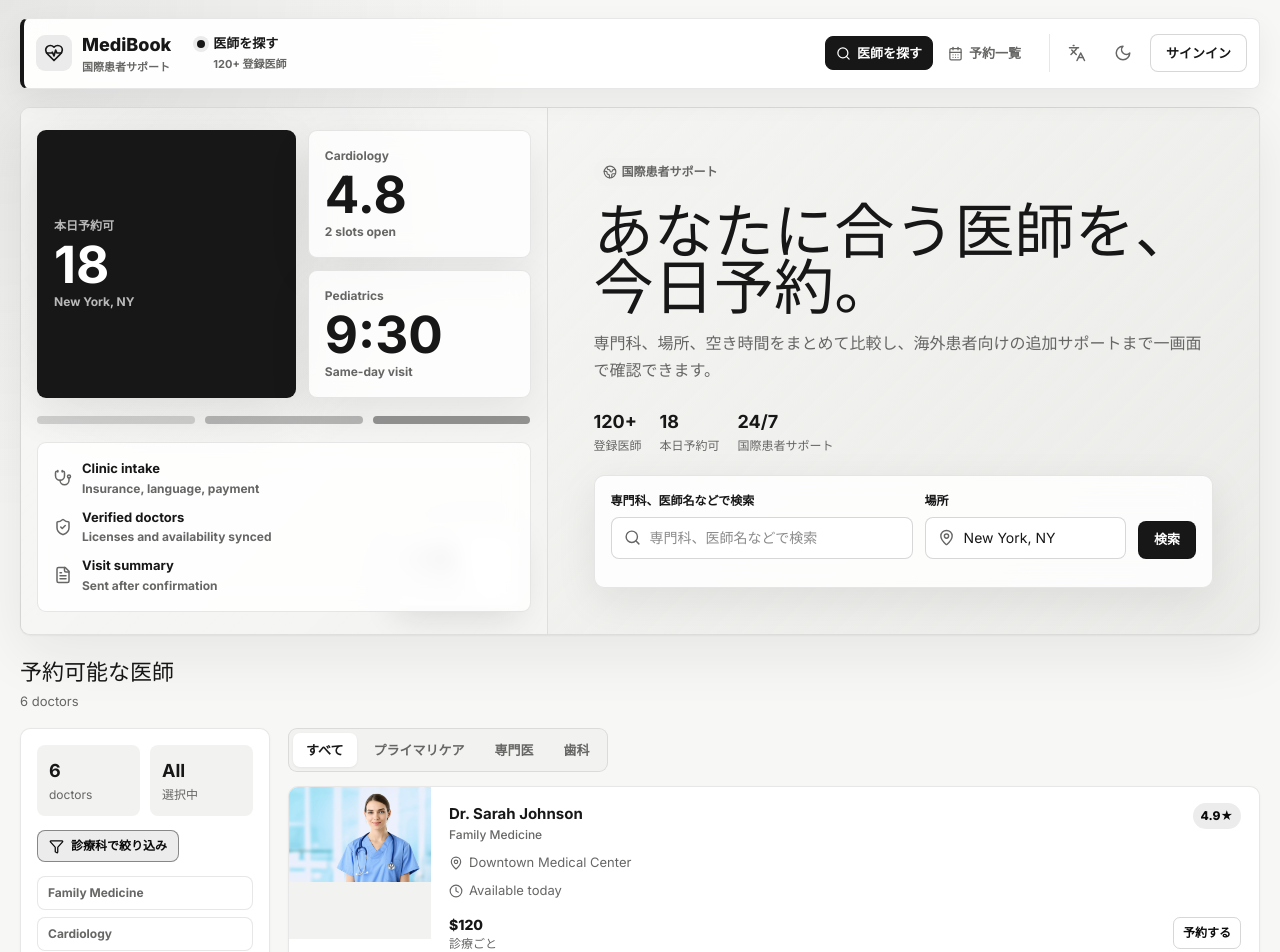
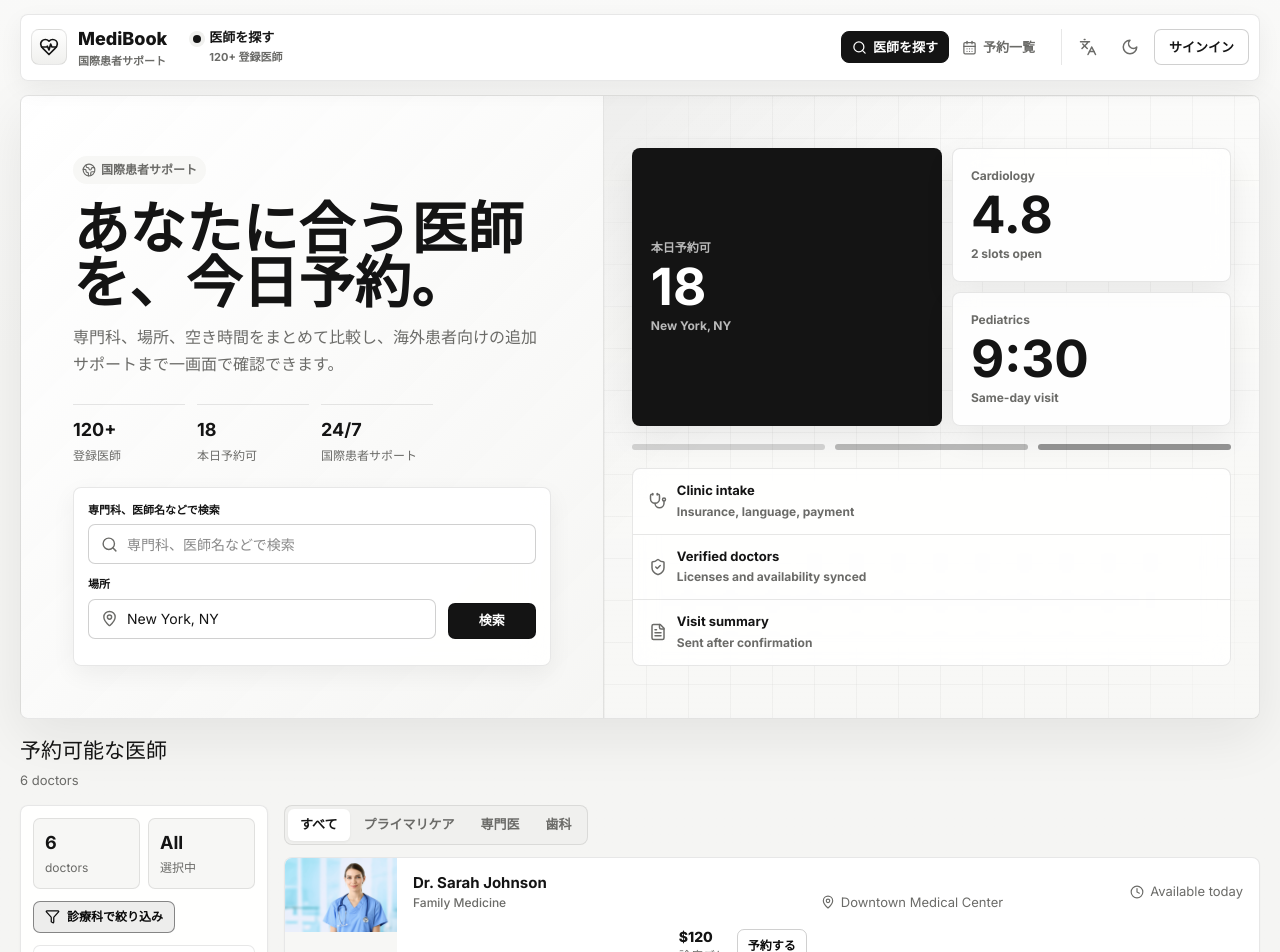
Before and after one commit to Ayumu0922/melius-official-app-doctor-appointment, a React (Vite) app: page / in a window 1280 px wide. Shown: the top 952 px of the page. Built offline with nearby package versions, Linux system fonts and the light colour scheme.

Commit message:
Polish doctor appointment app design

```diff
--- a/src/index.css
+++ b/src/index.css
@@ -29,6 +29,8 @@
   min-height: 100vh;
   background: transparent;
   font-family: var(--font-sans);
+  -webkit-font-smoothing: antialiased;
+  text-rendering: geometricPrecision;
 }
 
 button,
@@ -56,22 +58,23 @@
 }
 
 :root {
-  --app-bg: #f7f7f5;
-  --app-fg: #171717;
+  --app-bg: #f5f5f3;
+  --app-fg: #141414;
   --surface: #ffffff;
-  --surface-soft: #eeeeec;
-  --surface-muted: #f2f2f0;
-  --muted-fg: #666665;
-  --border: rgba(23, 23, 23, 0.1);
-  --border-strong: rgba(23, 23, 23, 0.17);
-  --primary: #171717;
+  --surface-soft: #f0f0ee;
+  --surface-muted: #f7f7f5;
+  --muted-fg: #6b6b68;
+  --border: rgba(20, 20, 20, 0.1);
+  --border-strong: rgba(20, 20, 20, 0.2);
+  --primary: #141414;
   --primary-strong: #0a0a0a;
-  --primary-soft: rgba(23, 23, 23, 0.08);
+  --primary-soft: rgba(20, 20, 20, 0.075);
   --danger: #9f3f3f;
   --amber: #8a6a22;
-  --blue: #4b5563;
-  --green: #4b5563;
-  --shadow: 0 18px 60px rgba(23, 23, 23, 0.08), 0 1px 2px rgba(23, 23, 23, 0.05);
+  --blue: #3f4854;
+  --green: #3f4854;
+  --shadow: 0 14px 44px rgba(20, 20, 20, 0.07), 0 1px 2px rgba(20, 20, 20, 0.04);
+  --shadow-soft: 0 8px 24px rgba(20, 20, 20, 0.055);
   color: var(--app-fg);
 }
 
@@ -91,7 +94,8 @@
   --amber: #d4b767;
   --blue: #c7c7cc;
   --green: #c7c7cc;
-  --shadow: 0 22px 70px rgba(0, 0, 0, 0.42), 0 0 0 1px rgba(255, 255, 255, 0.02);
+  --shadow: 0 22px 70px rgba(0, 0, 0, 0.38), 0 0 0 1px rgba(255, 255, 255, 0.025);
+  --shadow-soft: 0 12px 36px rgba(0, 0, 0, 0.28);
   color: var(--app-fg);
 }
 
@@ -114,8 +118,8 @@
 .app-shell {
   min-height: 100vh;
   background:
-    radial-gradient(circle at top left, rgba(23, 23, 23, 0.08), transparent 34rem),
-    linear-gradient(180deg, var(--app-bg), var(--app-bg));
+    linear-gradient(180deg, color-mix(in srgb, var(--surface) 42%, var(--app-bg)), var(--app-bg) 360px),
+    var(--app-bg);
   color: var(--app-fg);
 }
 
@@ -123,36 +127,35 @@
   width: calc(100% - 40px);
   max-width: 1680px;
   margin: 0 auto;
-  padding: 18px 0 56px;
+  padding: 14px 0 56px;
 }
 
 .site-header {
   position: sticky;
-  top: 10px;
+  top: 8px;
   z-index: 20;
   display: grid;
   grid-template-columns: auto minmax(170px, 1fr) auto auto;
   align-items: center;
-  gap: 16px;
-  min-height: 64px;
-  margin-bottom: 18px;
-  padding: 10px 12px;
-  border: 1px solid var(--border);
-  border-left: 4px solid var(--primary);
+  gap: 14px;
+  min-height: 58px;
+  margin-bottom: 14px;
+  padding: 8px 10px;
+  border: 1px solid var(--border);
   border-radius: 8px;
-  background: color-mix(in srgb, var(--surface) 92%, transparent);
-  backdrop-filter: blur(16px);
-  box-shadow: 0 10px 30px rgba(23, 23, 23, 0.06);
+  background: color-mix(in srgb, var(--surface) 94%, transparent);
+  backdrop-filter: blur(18px);
+  box-shadow: var(--shadow-soft);
 }
 
 .brand {
   display: inline-flex;
   align-items: center;
-  gap: 10px;
+  gap: 11px;
   border: 0;
   background: transparent;
   color: var(--app-fg);
-  padding: 2px 10px 2px 0;
+  padding: 2px 12px 2px 0;
   font-size: 18px;
   font-weight: 800;
 }
@@ -162,8 +165,9 @@
   height: 36px;
   display: grid;
   place-items: center;
-  border-radius: 9px;
-  background: var(--primary-soft);
+  border: 1px solid var(--border);
+  border-radius: 8px;
+  background: linear-gradient(180deg, var(--surface), var(--surface-soft));
   color: var(--primary);
 }
 
@@ -185,7 +189,7 @@
   grid-template-columns: auto auto;
   justify-content: start;
   align-items: center;
-  gap: 2px 8px;
+  gap: 1px 8px;
   min-width: 0;
   color: var(--app-fg);
 }
@@ -195,7 +199,7 @@
   height: 8px;
   border-radius: 999px;
   background: var(--primary);
-  box-shadow: 0 0 0 4px var(--primary-soft);
+  box-shadow: 0 0 0 4px var(--surface-soft);
 }
 
 .header-context strong {
@@ -213,10 +217,10 @@
 .category-tabs {
   display: inline-flex;
   align-items: center;
-  gap: 4px;
-  padding: 4px;
-  border-radius: 9px;
-  background: var(--surface-muted);
+  gap: 2px;
+  padding: 3px;
+  border-radius: 8px;
+  background: var(--surface-soft);
   border: 1px solid var(--border);
 }
 
@@ -232,12 +236,12 @@
 
 .nav-tabs button,
 .category-tabs button {
-  min-height: 34px;
+  min-height: 32px;
   border: 0;
-  border-radius: 7px;
+  border-radius: 6px;
   background: transparent;
   color: var(--muted-fg);
-  padding: 0 13px;
+  padding: 0 12px;
   font-size: 13px;
   font-weight: 650;
   transition: color 140ms ease, background-color 140ms ease, transform 140ms ease;
@@ -261,7 +265,7 @@
 .category-tabs button[data-active="true"] {
   background: var(--surface);
   color: var(--app-fg);
-  box-shadow: 0 1px 3px rgba(23, 23, 23, 0.06);
+  box-shadow: 0 1px 3px rgba(20, 20, 20, 0.05);
 }
 
 .header-nav button[data-active="true"] {
@@ -278,7 +282,7 @@
 .header-actions {
   display: flex;
   align-items: center;
-  gap: 8px;
+  gap: 6px;
   padding-left: 8px;
   border-left: 1px solid var(--border);
 }
@@ -290,7 +294,7 @@
   justify-content: center;
   gap: 7px;
   border: 1px solid transparent;
-  border-radius: 8px;
+  border-radius: 7px;
   font-weight: 700;
   transition: transform 140ms ease, background-color 140ms ease, border-color 140ms ease, color 140ms ease;
 }
@@ -312,8 +316,8 @@
 }
 
 .icon-button {
-  width: 38px;
-  height: 38px;
+  width: 36px;
+  height: 36px;
   color: var(--muted-fg);
   background: transparent;
 }
@@ -324,8 +328,8 @@
 }
 
 .button {
-  min-height: 38px;
-  padding: 0 15px;
+  min-height: 36px;
+  padding: 0 14px;
   background: var(--primary);
   color: #ffffff;
   border-color: color-mix(in srgb, var(--primary) 78%, #000 12%);
@@ -382,12 +386,12 @@
 
 .home-grid {
   display: grid;
-  gap: 24px;
+  gap: 20px;
 }
 
 .panel {
   border: 1px solid var(--border);
-  border-radius: 10px;
+  border-radius: 8px;
   background: var(--surface);
   box-shadow: var(--shadow);
 }
@@ -400,12 +404,13 @@
 .panel[data-tone="hero"] {
   overflow: hidden;
   display: grid;
-  grid-template-columns: minmax(280px, 0.74fr) minmax(0, 1fr);
+  grid-template-columns: minmax(0, 0.94fr) minmax(420px, 1.06fr);
   grid-template-rows: 1fr auto;
-  min-height: 430px;
+  min-height: 480px;
   background:
-    linear-gradient(135deg, rgba(248, 248, 246, 0.98), rgba(229, 229, 226, 0.76)),
+    linear-gradient(135deg, rgba(255, 255, 255, 0.98), rgba(239, 239, 236, 0.88)),
     var(--surface);
+  box-shadow: 0 18px 54px rgba(20, 20, 20, 0.08);
 }
 
 [data-theme="dark"] .panel[data-tone="hero"] {
@@ -416,19 +421,20 @@
 
 .hero-copy {
   align-self: end;
-  padding: 50px 46px 20px;
+  padding: 60px 52px 22px;
 }
 
 .hero-copy h1 {
-  max-width: 620px;
-  margin: 18px 0 13px;
-  font-size: clamp(36px, 4.7vw, 64px);
-  line-height: 0.94;
+  max-width: 560px;
+  margin: 18px 0 14px;
+  font-size: clamp(38px, 4.4vw, 68px);
+  line-height: 0.96;
   letter-spacing: 0;
+  font-weight: 800;
 }
 
 .hero-copy p {
-  max-width: 660px;
+  max-width: 580px;
   margin: 0;
   color: var(--muted-fg);
   font-size: 16px;
@@ -437,16 +443,28 @@
 
 .hero-search {
   display: grid;
-  grid-template-columns: minmax(220px, 1.2fr) minmax(170px, 0.8fr) auto;
+  grid-template-columns: minmax(0, 1fr) auto;
   align-items: end;
   gap: 12px;
-  margin: 0 46px 46px;
-  padding: 16px;
-  border: 1px solid var(--border);
-  border-radius: 10px;
-  background: color-mix(in srgb, var(--surface) 84%, transparent);
+  margin: 0 52px 52px;
+  padding: 14px;
+  border: 1px solid var(--border);
+  border-radius: 8px;
+  background: color-mix(in srgb, var(--surface) 90%, transparent);
   backdrop-filter: blur(16px);
-  box-shadow: 0 12px 42px rgba(23, 23, 23, 0.08);
+  box-shadow: var(--shadow-soft);
+}
+
+.hero-search .field:first-child {
+  grid-column: 1 / -1;
+}
+
+.hero-search .field:nth-child(2) {
+  min-width: 0;
+}
+
+.hero-search .button {
+  min-width: 88px;
 }
 
 .search-response {
@@ -473,13 +491,16 @@
 .hero-stats {
   display: flex;
   flex-wrap: wrap;
-  gap: 18px;
-  margin-top: 24px;
+  gap: 12px;
+  margin-top: 26px;
 }
 
 .hero-stats span {
   display: grid;
-  gap: 2px;
+  gap: 3px;
+  min-width: 112px;
+  padding-top: 12px;
+  border-top: 1px solid var(--border);
   color: var(--muted-fg);
   font-size: 12px;
 }
@@ -490,45 +511,58 @@
 }
 
 .hero-image-wrap {
+  grid-column: 2;
   grid-row: 1 / span 2;
   position: relative;
   display: grid;
   align-content: center;
   gap: 18px;
   min-height: 100%;
-  padding: 16px;
-  border-right: 1px solid var(--border);
+  padding: 28px;
+  border-left: 1px solid var(--border);
   background:
-    linear-gradient(135deg, rgba(255, 255, 255, 0.44), rgba(255, 255, 255, 0.12)),
-    radial-gradient(circle at 30% 18%, rgba(23, 23, 23, 0.1), transparent 18rem),
+    linear-gradient(135deg, rgba(20, 20, 20, 0.055), transparent 36%),
+    linear-gradient(180deg, rgba(255, 255, 255, 0.5), rgba(255, 255, 255, 0.06)),
     var(--surface-muted);
   overflow: hidden;
 }
 
+.hero-image-wrap::before {
+  content: "";
+  position: absolute;
+  inset: 0;
+  background-image:
+    linear-gradient(color-mix(in srgb, var(--primary) 7%, transparent) 1px, transparent 1px),
+    linear-gradient(90deg, color-mix(in srgb, var(--primary) 7%, transparent) 1px, transparent 1px);
+  background-size: 42px 42px;
+  mask-image: linear-gradient(120deg, transparent, #000 18%, #000 82%, transparent);
+  opacity: 0.5;
+}
+
 .workflow-visual-grid {
   display: grid;
-  grid-template-columns: 1fr 0.86fr;
-  gap: 12px;
+  grid-template-columns: 1fr 0.9fr;
+  gap: 10px;
   position: relative;
   z-index: 1;
 }
 
 .workflow-card {
-  min-height: 108px;
+  min-height: 116px;
   display: grid;
   align-content: center;
-  gap: 5px;
-  padding: 16px;
-  border: 1px solid var(--border);
-  border-radius: 9px;
-  background: color-mix(in srgb, var(--surface) 78%, transparent);
+  gap: 6px;
+  padding: 18px;
+  border: 1px solid var(--border);
+  border-radius: 8px;
+  background: color-mix(in srgb, var(--surface) 82%, transparent);
   backdrop-filter: blur(12px);
-  box-shadow: 0 16px 44px rgba(23, 23, 23, 0.08);
+  box-shadow: 0 12px 32px rgba(20, 20, 20, 0.065);
 }
 
 .workflow-card--primary {
   grid-row: span 2;
-  min-height: 228px;
+  min-height: 242px;
   background: var(--primary);
   color: var(--surface);
 }
@@ -556,7 +590,7 @@
 }
 
 .workflow-card strong {
-  font-size: clamp(28px, 4vw, 54px);
+  font-size: clamp(30px, 4vw, 58px);
   line-height: 0.94;
 }
 
@@ -569,7 +603,7 @@
 }
 
 .workflow-route span {
-  height: 8px;
+  height: 6px;
   border-radius: 999px;
   background: color-mix(in srgb, var(--primary) 16%, transparent);
 }
@@ -586,12 +620,13 @@
   position: relative;
   z-index: 1;
   display: grid;
-  gap: 10px;
-  padding: 16px;
-  border: 1px solid var(--border);
-  border-radius: 9px;
-  background: color-mix(in srgb, var(--surface) 84%, transparent);
+  gap: 0;
+  padding: 0;
+  border: 1px solid var(--border);
+  border-radius: 8px;
+  background: color-mix(in srgb, var(--surface) 88%, transparent);
   backdrop-filter: blur(12px);
+  overflow: hidden;
 }
 
 .workflow-clinic-panel > div {
@@ -599,6 +634,12 @@
   grid-template-columns: auto 1fr;
   gap: 10px;
   align-items: center;
+  padding: 13px 16px;
+  border-bottom: 1px solid var(--border);
+}
+
+.workflow-clinic-panel > div:last-child {
+  border-bottom: 0;
 }
 
 .workflow-clinic-panel > div > svg {
@@ -616,17 +657,17 @@
 
 .hero-availability-card {
   position: absolute;
-  right: 28px;
-  bottom: 28px;
-  display: grid;
+  right: 36px;
+  bottom: 36px;
+  display: none;
   gap: 2px;
   min-width: 124px;
   padding: 12px;
   border: 1px solid var(--border);
-  border-radius: 9px;
+  border-radius: 8px;
   background: color-mix(in srgb, var(--surface) 88%, transparent);
   backdrop-filter: blur(14px);
-  box-shadow: 0 10px 34px rgba(23, 23, 23, 0.12);
+  box-shadow: var(--shadow-soft);
 }
 
 .hero-availability-card span {
@@ -644,22 +685,23 @@
 
 .field {
   display: grid;
-  gap: 7px;
+  gap: 6px;
 }
 
 .field__label {
   color: var(--app-fg);
-  font-size: 12px;
-  font-weight: 700;
+  font-size: 11px;
+  font-weight: 750;
+  letter-spacing: 0;
 }
 
 .field__control {
   position: relative;
   display: flex;
   align-items: center;
-  min-height: 40px;
+  min-height: 38px;
   border: 1px solid var(--border-strong);
-  border-radius: 8px;
+  border-radius: 7px;
   background: var(--surface);
   color: var(--app-fg);
   overflow: hidden;
@@ -684,7 +726,7 @@
   background: transparent;
   color: var(--app-fg);
   padding: 0 12px;
-  min-height: 40px;
+  min-height: 38px;
   font-size: 14px;
 }
 
@@ -709,7 +751,7 @@
   align-items: flex-end;
   justify-content: space-between;
   gap: 18px;
-  margin-bottom: 16px;
+  margin-bottom: 13px;
 }
 
 .section-title p,
@@ -721,7 +763,7 @@
 
 .section-title h2 {
   margin: 0 0 3px;
-  font-size: 22px;
+  font-size: 21px;
   line-height: 1.2;
 }
 
@@ -738,8 +780,8 @@
 
 .directory-workspace {
   display: grid;
-  grid-template-columns: 250px minmax(0, 1fr);
-  gap: 18px;
+  grid-template-columns: 248px minmax(0, 1fr);
+  gap: 16px;
   align-items: start;
 }
 
@@ -747,12 +789,12 @@
   position: sticky;
   top: 92px;
   display: grid;
-  gap: 14px;
-  padding: 16px;
-  border: 1px solid var(--border);
-  border-radius: 10px;
-  background: var(--surface);
-  box-shadow: 0 1px 3px rgba(23, 23, 23, 0.04);
+  gap: 12px;
+  padding: 12px;
+  border: 1px solid var(--border);
+  border-radius: 8px;
+  background: color-mix(in srgb, var(--surface) 92%, transparent);
+  box-shadow: 0 1px 3px rgba(20, 20, 20, 0.035);
 }
 
 .directory-rail .department-list {
@@ -770,14 +812,15 @@
 .directory-snapshot {
   display: grid;
   grid-template-columns: 1fr 1fr;
-  gap: 10px;
+  gap: 8px;
 }
 
 .directory-snapshot span {
   display: grid;
   gap: 2px;
-  padding: 12px;
-  border-radius: 8px;
+  padding: 11px;
+  border: 1px solid var(--border);
+  border-radius: 7px;
   background: var(--surface-muted);
   color: var(--muted-fg);
   font-size: 12px;
@@ -795,18 +838,18 @@
 .directory-toolbar {
   display: flex;
   justify-content: flex-start;
-  margin-bottom: 14px;
+  margin-bottom: 12px;
 }
 
 .department-list {
   display: grid;
-  gap: 7px;
+  gap: 6px;
 }
 
 .department-list button {
-  min-height: 34px;
-  border: 1px solid var(--border);
-  border-radius: 8px;
+  min-height: 32px;
+  border: 1px solid var(--border);
+  border-radius: 7px;
   background: var(--surface);
   color: var(--muted-fg);
   padding: 0 10px;
@@ -824,31 +867,31 @@
 .doctor-grid {
   display: grid;
   grid-template-columns: 1fr;
-  gap: 12px;
+  gap: 9px;
 }
 
 .doctor-card {
   display: grid;
-  grid-template-columns: 142px minmax(0, 1fr);
+  grid-template-columns: 112px minmax(0, 1fr);
   overflow: hidden;
   padding: 0;
   border: 1px solid var(--border);
-  border-radius: 10px;
+  border-radius: 8px;
   background: var(--surface);
   color: var(--app-fg);
   text-align: left;
-  box-shadow: 0 1px 3px rgba(23, 23, 23, 0.04);
+  box-shadow: 0 1px 2px rgba(20, 20, 20, 0.035);
   transition: transform 160ms ease, box-shadow 160ms ease, border-color 160ms ease;
 }
 
 .doctor-card:hover {
-  transform: translateY(-2px);
+  transform: translateY(-1px);
   border-color: var(--border-strong);
-  box-shadow: var(--shadow);
+  box-shadow: var(--shadow-soft);
 }
 
 .doctor-card__image {
-  min-height: 152px;
+  min-height: 118px;
   overflow: hidden;
   background: var(--surface-muted);
 }
@@ -862,8 +905,10 @@
 
 .doctor-card__body {
   display: grid;
-  gap: 9px;
-  padding: 16px 18px;
+  grid-template-columns: minmax(0, 1.2fr) minmax(220px, 0.9fr) auto;
+  align-items: center;
+  gap: 14px;
+  padding: 14px 16px;
 }
 
 .doctor-card__top,
@@ -872,6 +917,37 @@
   align-items: flex-start;
   justify-content: space-between;
   gap: 10px;
+}
+
+.doctor-card__top {
+  min-width: 0;
+}
+
+.doctor-card__top > span:first-child {
+  min-width: 0;
+}
+
+.doctor-card__top strong,
+.doctor-card__top small {
+  overflow: hidden;
+  text-overflow: ellipsis;
+  white-space: nowrap;
+}
+
+.doctor-card__top .rating-pill {
+  display: none;
+}
+
+.doctor-card__body > .doctor-meta:nth-of-type(1) {
+  grid-column: 2;
+  grid-row: 1;
+  align-self: start;
+}
+
+.doctor-card__body > .doctor-meta:nth-of-type(2) {
+  grid-column: 2;
+  grid-row: 1;
+  align-self: end;
 }
 
 .doctor-card strong,
@@ -909,7 +985,8 @@
 
 .doctor-card__footer {
   align-items: center;
-  margin-top: 4px;
+  justify-content: flex-end;
+  margin-top: 0;
 }
 
 .doctor-card__footer > span:first-child {
@@ -921,15 +998,15 @@
   border: 1px solid var(--border-strong);
   border-radius: 7px;
   color: var(--primary-strong);
-  padding: 6px 9px;
+  padding: 7px 10px;
   font-size: 12px;
   font-weight: 800;
 }
 
 .detail-layout {
   display: grid;
-  grid-template-columns: minmax(0, 1fr) 350px;
-  gap: 22px;
+  grid-template-columns: minmax(0, 1fr) 360px;
+  gap: 18px;
   align-items: start;
 }
 
@@ -953,18 +1030,23 @@
 
 .doctor-detail {
   display: grid;
-  gap: 18px;
+  gap: 16px;
 }
 
 .doctor-profile {
   display: grid;
-  grid-template-columns: 220px 1fr;
-  gap: 22px;
+  grid-template-columns: 208px 1fr;
+  gap: 20px;
+  padding: 18px;
+  border: 1px solid var(--border);
+  border-radius: 8px;
+  background: var(--surface);
+  box-shadow: var(--shadow-soft);
 }
 
 .doctor-profile__image {
   overflow: hidden;
-  border-radius: 10px;
+  border-radius: 8px;
   border: 1px solid var(--border);
   aspect-ratio: 1;
   background: var(--surface-muted);
@@ -978,7 +1060,8 @@
 
 .doctor-profile__summary h1 {
   margin: 0;
-  font-size: 29px;
+  font-size: 30px;
+  line-height: 1.05;
 }
 
 .doctor-profile__summary p {
@@ -1072,14 +1155,19 @@
   width: 100%;
   display: grid;
   grid-template-columns: repeat(3, 1fr);
-  margin-bottom: 18px;
+  margin-bottom: 0;
+  border: 0;
+  border-bottom: 1px solid var(--border);
+  border-radius: 0;
+  background: var(--surface-muted);
+  padding: 6px;
 }
 
 .about-grid {
   display: grid;
   grid-template-columns: 1fr 0.9fr;
   gap: 28px;
-  padding: 18px;
+  padding: 20px;
 }
 
 .about-grid h2,
@@ -1106,8 +1194,8 @@
 
 .review-list {
   display: grid;
-  gap: 12px;
-  padding: 18px;
+  gap: 10px;
+  padding: 20px;
 }
 
 .review-card {
@@ -1115,7 +1203,7 @@
   gap: 8px;
   padding: 14px;
   border: 1px solid var(--border);
-  border-radius: 9px;
+  border-radius: 8px;
   background: var(--surface);
 }
 
@@ -1148,7 +1236,7 @@
   display: grid;
   grid-template-columns: minmax(220px, 0.9fr) minmax(0, 1fr);
   gap: 20px;
-  padding: 18px;
+  padding: 20px;
 }
 
 .location-panel h2 {
@@ -1158,7 +1246,7 @@
 
 .map-card {
   overflow: hidden;
-  border-radius: 8px;
+  border-radius: 7px;
   border: 1px solid var(--border);
   background: var(--surface-muted);
 }
@@ -1176,7 +1264,8 @@
 }
 
 .booking-sidebar .panel {
-  padding: 20px;
+  padding: 18px;
+  box-shadow: var(--shadow-soft);
 }
 
 .booking-sidebar h2,
@@ -1190,7 +1279,8 @@
   display: grid;
   gap: 3px;
   padding: 14px;
-  border-radius: 9px;
+  border: 1px solid var(--border);
+  border-radius: 7px;
   background: var(--surface-soft);
   margin-bottom: 14px;
 }
@@ -1304,7 +1394,7 @@
   gap: 10px;
   min-height: 42px;
   border: 1px solid var(--border);
-  border-radius: 8px;
+  border-radius: 7px;
   background: var(--surface);
   color: var(--app-fg);
   padding: 0 12px;
@@ -1326,7 +1416,8 @@
 
 .total-row {
   padding: 13px;
-  border-radius: 8px;
+  border: 1px solid var(--border);
+  border-radius: 7px;
   background: var(--surface-soft);
   font-size: 14px;
 }
@@ -1344,7 +1435,7 @@
 .payment-page,
 .confirmation-page,
 .login-page {
-  max-width: 900px;
+  max-width: 980px;
   margin: 0 auto;
 }
 
@@ -1356,14 +1447,15 @@
 
 .appointment-list {
   display: grid;
-  gap: 14px;
+  gap: 10px;
 }
 
 .appointment-card {
   display: grid;
-  grid-template-columns: 210px 1fr;
-  gap: 18px;
-  padding: 18px;
+  grid-template-columns: 176px 1fr;
+  gap: 16px;
+  padding: 14px;
+  box-shadow: var(--shadow-soft);
 }
 
 .appointment-card > img,
@@ -1371,7 +1463,7 @@
 .confirmation-card img {
   width: 100%;
   object-fit: cover;
-  border-radius: 8px;
+  border-radius: 7px;
   background: var(--surface-muted);
 }
 
@@ -1393,8 +1485,8 @@
 .appointment-facts {
   display: grid;
   grid-template-columns: repeat(3, 1fr);
-  gap: 12px;
-  margin-top: 18px;
+  gap: 10px;
+  margin-top: 16px;
 }
 
 .appointment-facts span {
@@ -1419,7 +1511,8 @@
 }
 
 .payment-grid .panel {
-  padding: 20px;
+  padding: 18px;
+  box-shadow: var(--shadow-soft);
 }
 
 .payment-page p,
@@ -1502,18 +1595,19 @@
 }
 
 .confirmation-page .panel {
-  padding: 20px;
+  padding: 18px;
+  box-shadow: var(--shadow-soft);
 }
 
 .confirmation-card {
   display: grid;
-  grid-template-columns: 150px 1fr;
-  gap: 18px;
+  grid-template-columns: 136px 1fr;
+  gap: 16px;
   align-items: center;
 }
 
 .confirmation-card img {
-  height: 150px;
+  height: 136px;
 }
 
 .confirmation-card h2,
@@ -1536,7 +1630,8 @@
 .important-box {
   margin-top: 18px;
   padding: 16px;
-  border-radius: 9px;
+  border: 1px solid var(--border);
+  border-radius: 7px;
   background: var(--surface-soft);
 }
 
@@ -1603,17 +1698,22 @@
   }
 
   .hero-image-wrap {
+    grid-column: auto;
     grid-row: auto;
+    order: 3;
     min-height: 340px;
-    border-right: 0;
+    border-left: 0;
+    border-top: 1px solid var(--border);
     border-bottom: 1px solid var(--border);
   }
 
   .hero-copy {
+    order: 1;
     padding: 36px 30px 18px;
   }
 
   .hero-search {
+    order: 2;
     margin: 0 30px 30px;
   }
 
@@ -1623,6 +1723,10 @@
 
   .department-list {
     grid-template-columns: repeat(3, minmax(0, 1fr));
+  }
+
+  .doctor-card__body {
+    grid-template-columns: minmax(0, 1fr) minmax(190px, 0.9fr) auto;
   }
 
   .booking-sidebar {
@@ -1702,6 +1806,7 @@
   .location-panel,
   .doctor-grid,
   .doctor-card,
+  .doctor-card__body,
   .department-list,
   .appointment-card,
   .appointment-facts,
@@ -1710,8 +1815,27 @@
     grid-template-columns: 1fr;
   }
 
+  .hero-search .field:first-child {
+    grid-column: auto;
+  }
+
   .section-title {
     display: grid;
+  }
+
+  .doctor-card__body > .doctor-meta:nth-of-type(1),
+  .doctor-card__body > .doctor-meta:nth-of-type(2) {
+    grid-column: auto;
+    grid-row: auto;
+    align-self: auto;
+  }
+
+  .doctor-card__top .rating-pill {
+    display: inline-flex;
+  }
+
+  .doctor-card__footer {
+    justify-content: space-between;
   }
 
   .section-title__action,
```
